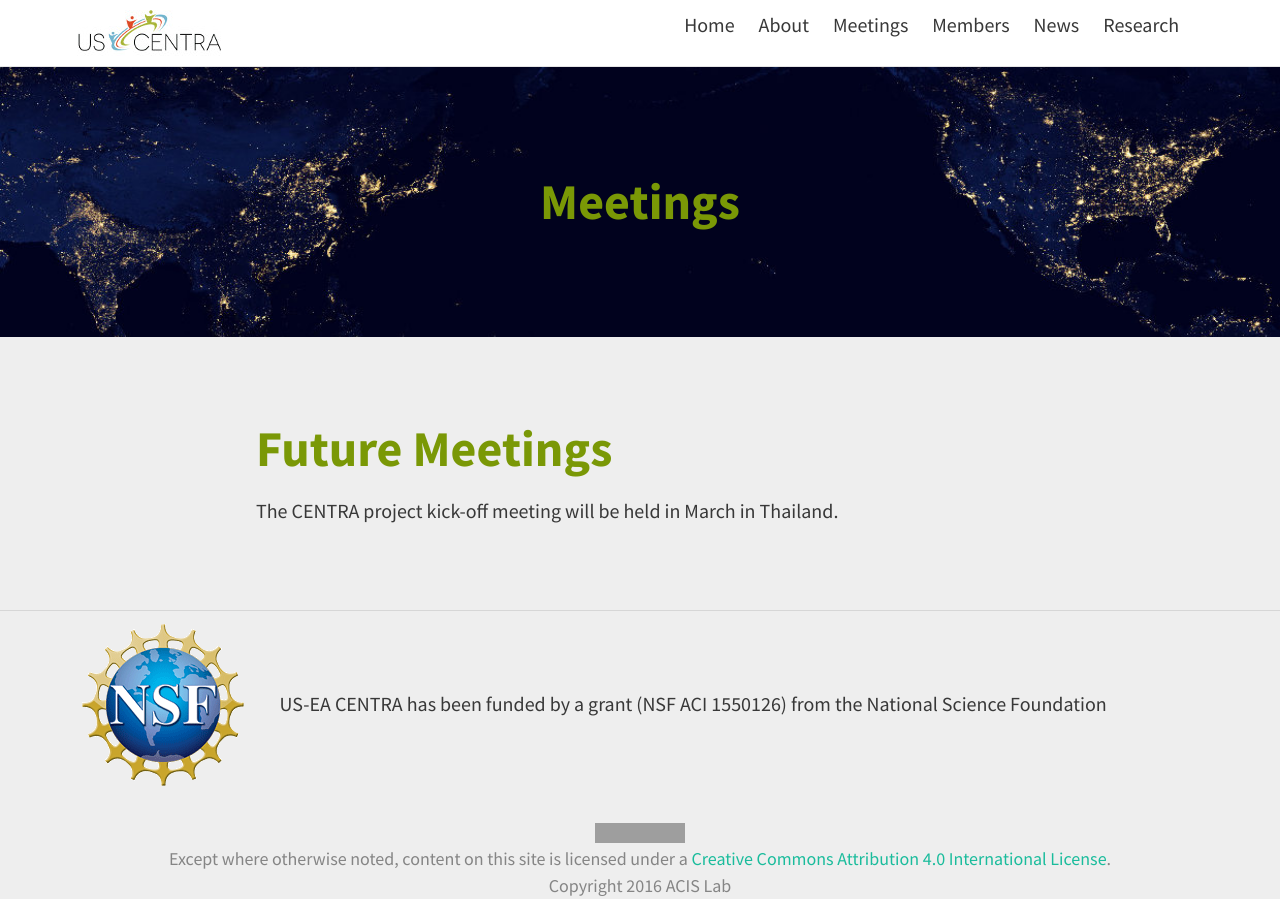
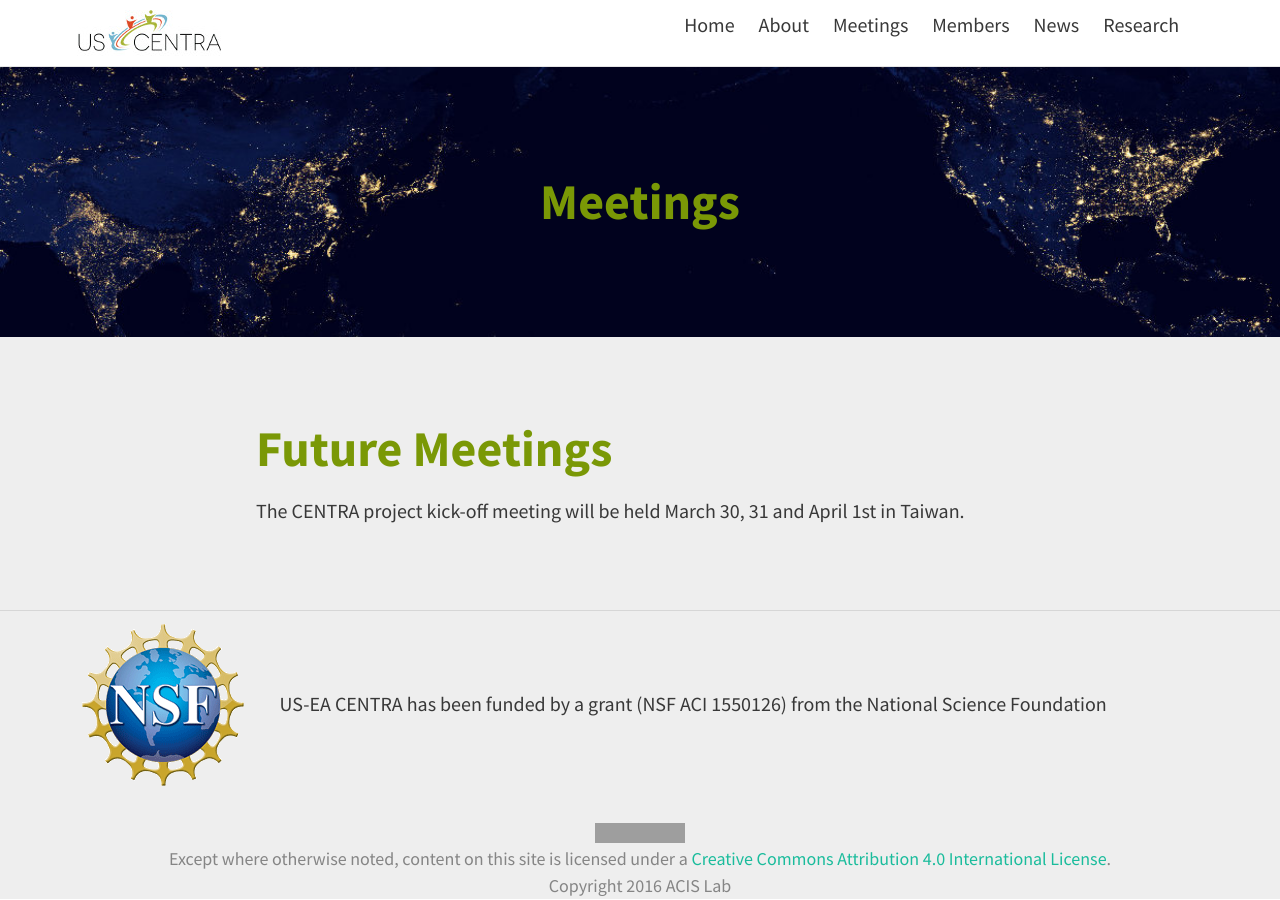
Before and after one commit to hmchou56/centra8, a Jekyll site: the page built from meetings.md, in a window 1280 px wide. Built offline with Jekyll 4.4.1, drawn with Linux system fonts in a browser that asks for light colours; nearby versions of some CDN libraries; grey boxes are pictures that could not be loaded.

Commit message:
Update meetings.md
Change location and add dates

```diff
--- a/meetings.md
+++ b/meetings.md
@@ -8,4 +8,4 @@ published: true
 
 # Future Meetings
 
-The CENTRA project kick-off meeting will be held in March in Thailand.
+The CENTRA project kick-off meeting will be held March 30, 31 and April 1st in Taiwan.
```
